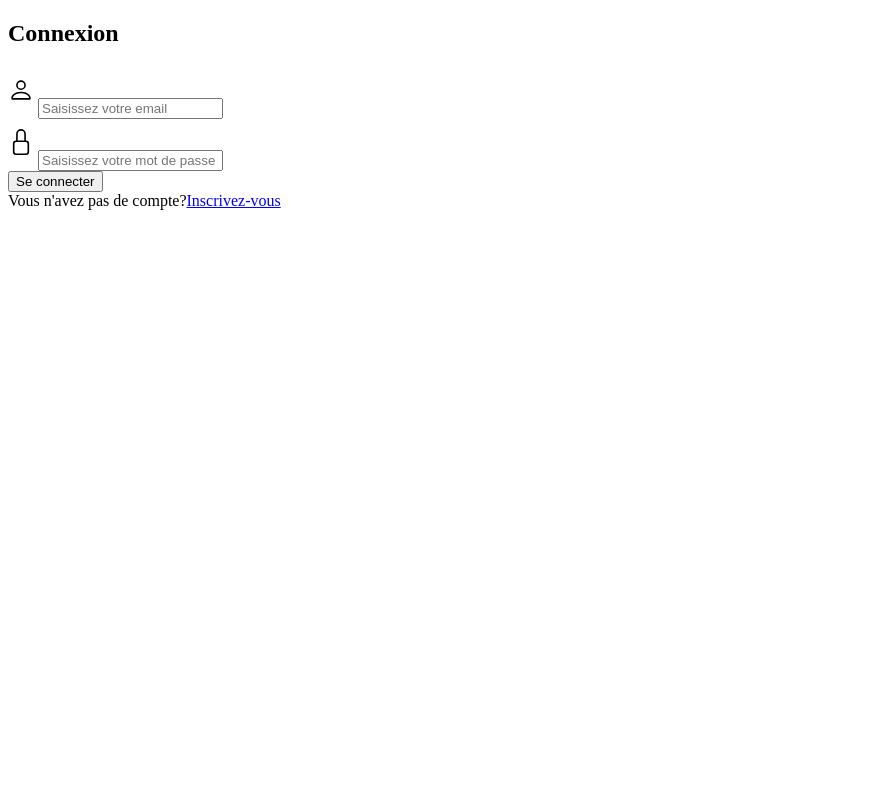
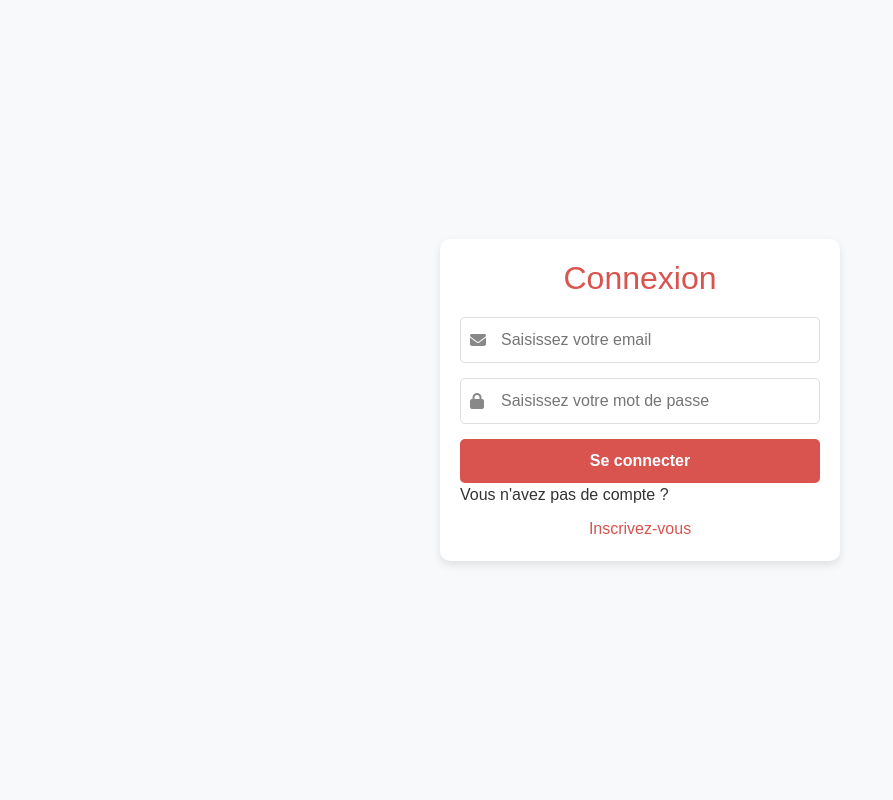
Before and after one commit to Bou7miid/Projet-d-int-gration, a PHP site: page /Login.php in a window 1280 px wide. Shown: the whole page, without its empty margins (0-893 px from the left). Run offline with PHP 8.4, Linux system fonts and the light colour scheme.

Commit message:
Add files via upload

```diff
--- a/Login.php
+++ b/Login.php
@@ -2,8 +2,10 @@
 session_start();
 require 'Connexion.php';
 
+$message = ""; // Variable pour stocker les messages d'erreur
+
 if ($_SERVER["REQUEST_METHOD"] == "POST") {
-    $email = ($_POST['Email']);
+    $email = $_POST['Email'];
     $password = $_POST['Password'];
 
     $req = $pdo->prepare("SELECT * FROM users WHERE email = ?");
@@ -14,10 +16,10 @@ if ($_SERVER["REQUEST_METHOD"] == "POST") {
         $_SESSION['id'] = $user['id'];
         $_SESSION['nom'] = $user['nom'];
         $_SESSION['prenom'] = $user['prenom'];
-        echo('Merci');
+        header("Location: dashboard.php"); // Rediriger vers une page après connexion réussie
         exit;
     } else {
-        echo "Email ou mot de passe incorrect.";
+        $message = "<div class='alert alert-danger'>Email ou mot de passe incorrect.</div>";
     }
 }
 ?>
@@ -27,31 +29,117 @@ if ($_SERVER["REQUEST_METHOD"] == "POST") {
 <head>
     <meta charset="UTF-8">
     <title>Connexion</title>
-    <link rel="stylesheet" href="https://cdnjs.cloudflare.com/ajax/libs/font-awesome/6.4.2/css/all.min.css">
+    <link href="https://cdn.jsdelivr.net/npm/bootstrap@5.3.0-alpha1/dist/css/bootstrap.min.css" rel="stylesheet">
+    <link href="https://cdnjs.cloudflare.com/ajax/libs/font-awesome/6.4.2/css/all.min.css" rel="stylesheet">
+    <style>
+        body {
+            font-family: Arial, sans-serif;
+            background-color: #f8f9fa;
+            color: #333;
+            margin: 0;
+            padding: 0;
+            display: flex;
+            justify-content: center;
+            align-items: center;
+            height: 100vh;
+        }
+        .form-container {
+            background-color: #fff;
+            padding: 20px;
+            border-radius: 10px;
+            box-shadow: 0 4px 8px rgba(0, 0, 0, 0.1);
+            width: 100%;
+            max-width: 400px;
+        }
+        h2 {
+            color: #d9534f;
+            text-align: center;
+            margin-bottom: 20px;
+        }
+        .form-group {
+            margin-bottom: 15px;
+        }
+        .form-group label {
+            font-weight: bold;
+            display: block;
+            margin-bottom: 5px;
+        }
+        .form-group input {
+            width: 100%;
+            padding: 10px;
+            border: 1px solid #ddd;
+            border-radius: 5px;
+        }
+        .form-group .input-icon {
+            position: relative;
+        }
+        .form-group .input-icon i {
+            position: absolute;
+            left: 10px;
+            top: 50%;
+            transform: translateY(-50%);
+            color: #888;
+        }
+        .form-group .input-icon input {
+            padding-left: 40px; /* Espace pour l'icône */
+        }
+        .btn-primary {
+            width: 100%;
+            padding: 10px;
+            background-color: #d9534f;
+            color: #fff;
+            border: none;
+            border-radius: 5px;
+            font-weight: bold;
+            cursor: pointer;
+        }
+        .btn-primary:hover {
+            background-color: #c9302c;
+        }
+        .alert {
+            margin-bottom: 15px;
+            padding: 10px;
+            border-radius: 5px;
+        }
+        .alert-danger {
+            background-color: #f8d7da;
+            color: #721c24;
+            border: 1px solid #f5c6cb;
+        }
+        a {
+            color: #d9534f;
+            text-decoration: none;
+            display: block;
+            text-align: center;
+            margin-top: 10px;
+        }
+        a:hover {
+            text-decoration: underline;
+        }
+    </style>
 </head>
 <body>
+    <div class="form-container">
         <h2>Connexion</h2>
+        <?php echo $message; // Afficher les messages d'erreur ?>
         <form method="post">
+            <div class="form-group">
+                <div class="input-icon">
+                    <i class="fas fa-envelope"></i> <!-- Icône Font Awesome pour l'email -->
+                    <input type="text" name="Email" placeholder="Saisissez votre email" required>
+                </div>
+            </div>
+            <div class="form-group">
+                <div class="input-icon">
+                    <i class="fas fa-lock"></i> <!-- Icône Font Awesome pour le mot de passe -->
+                    <input type="password" name="Password" placeholder="Saisissez votre mot de passe" required>
+                </div>
+            </div>
+            <button type="submit" class="btn-primary">Se connecter</button>
             <div>
-       <svg  width="26" height="46" fill="currentColor" class="bi bi-person" viewBox="0 0 16 16">
-         <path d="M8 8a3 3 0 1 0 0-6 3 3 0 0 0 0 6m2-3a2 2 0 1 1-4 0 2 2 0 0 1 4 0m4 8c0 1-1 1-1 1H3s-1 0-1-1 1-4 6-4 6 3 6 4m-1-.004c-.001-.246-.154-.986-.832-1.664C11.516 10.68 10.289 10 8 10s-3.516.68-4.168 1.332c-.678.678-.83 1.418-.832 1.664z"/>
-        </svg>
-            <label for="">
-                <i class="bi bi-person">
-                    <input type="text" name="Email" placeholder="Saisissez votre email" required><br>
-                </i>
-            </label>
+                Vous n'avez pas de compte ? <a href="Signin.php">Inscrivez-vous</a>
             </div>
-        <div>
-            <label for="">
-            <svg xmlns="http://www.w3.org/2000/svg" width="26" height="46" fill="currentColor" class="bi bi-lock" viewBox="0 0 16 16">
-            <path d="M8 1a2 2 0 0 1 2 2v4H6V3a2 2 0 0 1 2-2m3 6V3a3 3 0 0 0-6 0v4a2 2 0 0 0-2 2v5a2 2 0 0 0 2 2h6a2 2 0 0 0 2-2V9a2 2 0 0 0-2-2M5 8h6a1 1 0 0 1 1 1v5a1 1 0 0 1-1 1H5a1 1 0 0 1-1-1V9a1 1 0 0 1 1-1"/>
-            </svg>
-            <input type="password" name="Password" placeholder="Saisissez votre mot de passe" required><br>
-            </label>
+        </form>
     </div>
-        <button type="submit">Se connecter</button>
-       <div>Vous n'avez pas de compte?<a href="Signin.php">Inscrivez-vous</a></div>
-    </form>
 </body>
 </html>
```
Also changed, not shown: Signin.php (+98 -18 lines). Lines whose indentation alone changed are shown as unchanged.
